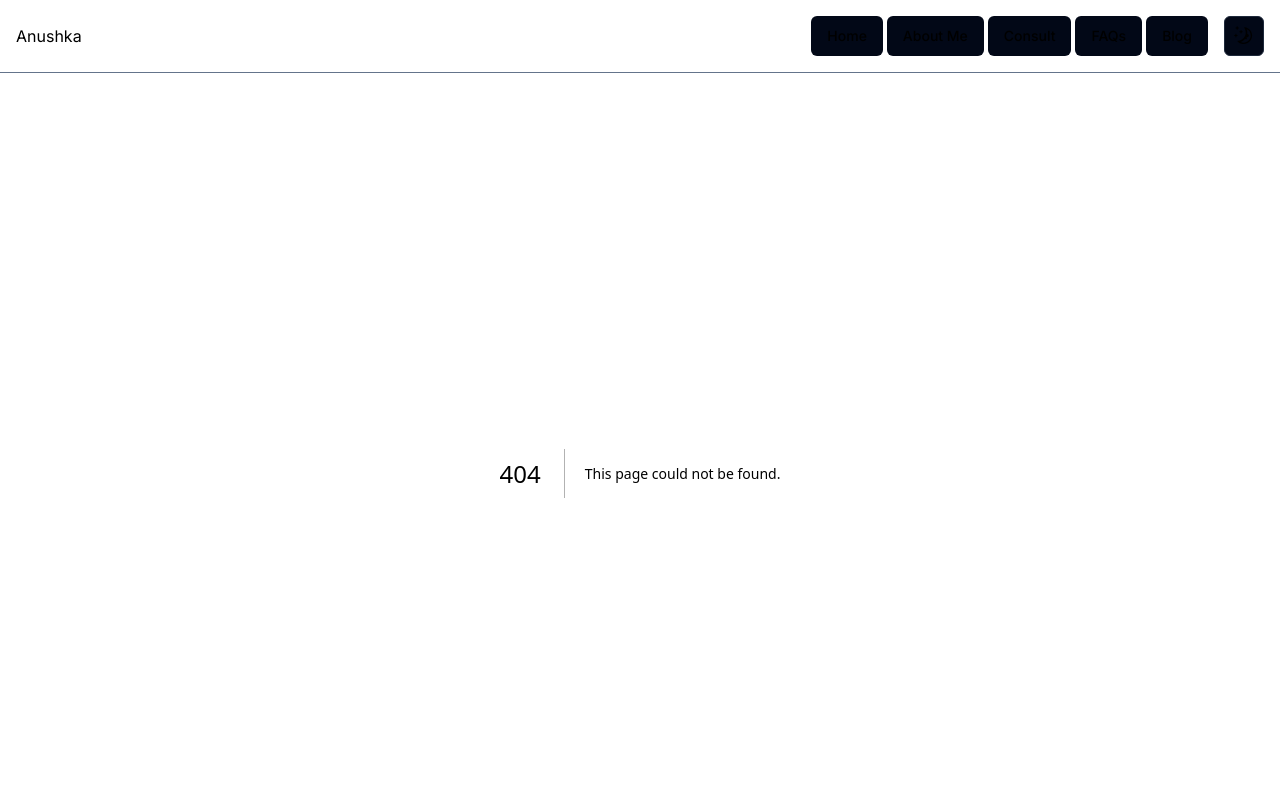
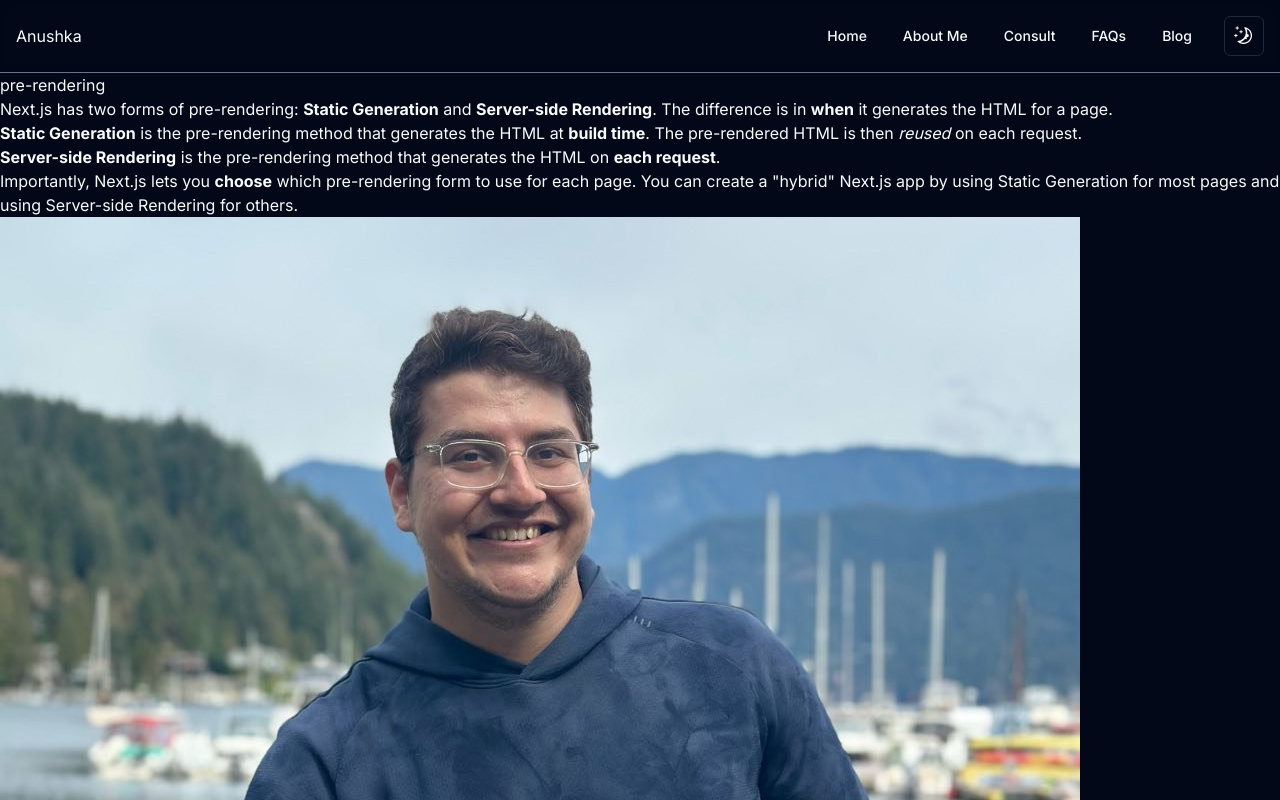
Before and after one commit to raghavkanwal/nextjs-blog, a Next.js app: page /posts/pre-rendering in a window 1280 px wide. Before the commit this address had no page. Shown: the top 800 px of the page. Built offline with nearby package versions, Linux system fonts and the light colour scheme.

Commit message:
Rudimentary posts

```diff
--- a/app/blog/page.tsx
+++ b/app/blog/page.tsx
@@ -1,4 +1,5 @@
 import fs from 'fs';
+import Link from 'next/link';
 
 const getPostMetadata = () => {
     const folder = "posts/";
@@ -12,7 +13,7 @@ const getPostMetadata = () => {
 export default function BlogPage() {
     const postsMetaData = getPostMetadata();
     const postsPreviews = postsMetaData.map((slug: string, slugIdx: number) => {
-        return (<div key={slugIdx}><h2>{slugIdx + 1}. {slug}</h2></div>)
+        return (<div key={slugIdx}><h2>{slugIdx + 1}. <Link href={`/posts/${slug}`}>{slug}</Link></h2></div>)
     });
 
 
--- /dev/null
+++ b/app/posts/[slug]/page.tsx
@@ -0,0 +1,18 @@
+import fs from 'fs';
+import MarkDown from 'markdown-to-jsx'
+
+const getPostContent = (slug: string) => {
+    const folder = "posts/";
+    const file = `${folder}${slug}.md`;
+    const content = fs.readFileSync(file, 'utf8');
+    return content;
+}
+
+const PostPage = (props: any) => {
+    const slug = props.params.slug;
+    const content = getPostContent(slug);
+    return (<article><h1>{ slug }</h1>
+    <MarkDown>{content}</MarkDown></article>)
+}
+
+export default PostPage;
--- a/package.json
+++ b/package.json
@@ -24,6 +24,7 @@
     "eslint-config-next": "13.4.7",
     "gray-matter": "^4.0.3",
     "lucide-react": "^0.257.0",
+    "markdown-to-jsx": "^7.2.1",
     "next": "13.4.7",
     "next-themes": "^0.2.1",
     "postcss": "8.4.24",
--- a/posts/pre-rendering.md
+++ b/posts/pre-rendering.md
@@ -9,3 +9,5 @@ Next.js has two forms of pre-rendering: **Static Generation** and **Server-side
 - **Server-side Rendering** is the pre-rendering method that generates the HTML on **each request**.
 
 Importantly, Next.js lets you **choose** which pre-rendering form to use for each page. You can create a "hybrid" Next.js app by using Static Generation for most pages and using Server-side Rendering for others.
+
+![Laptop on Desk](/images/profile-pic.jpeg)
```
Also changed, not shown: public/images/profile-pic.jpeg (added), 1 other file (tests, documents, lock files or other folders).
